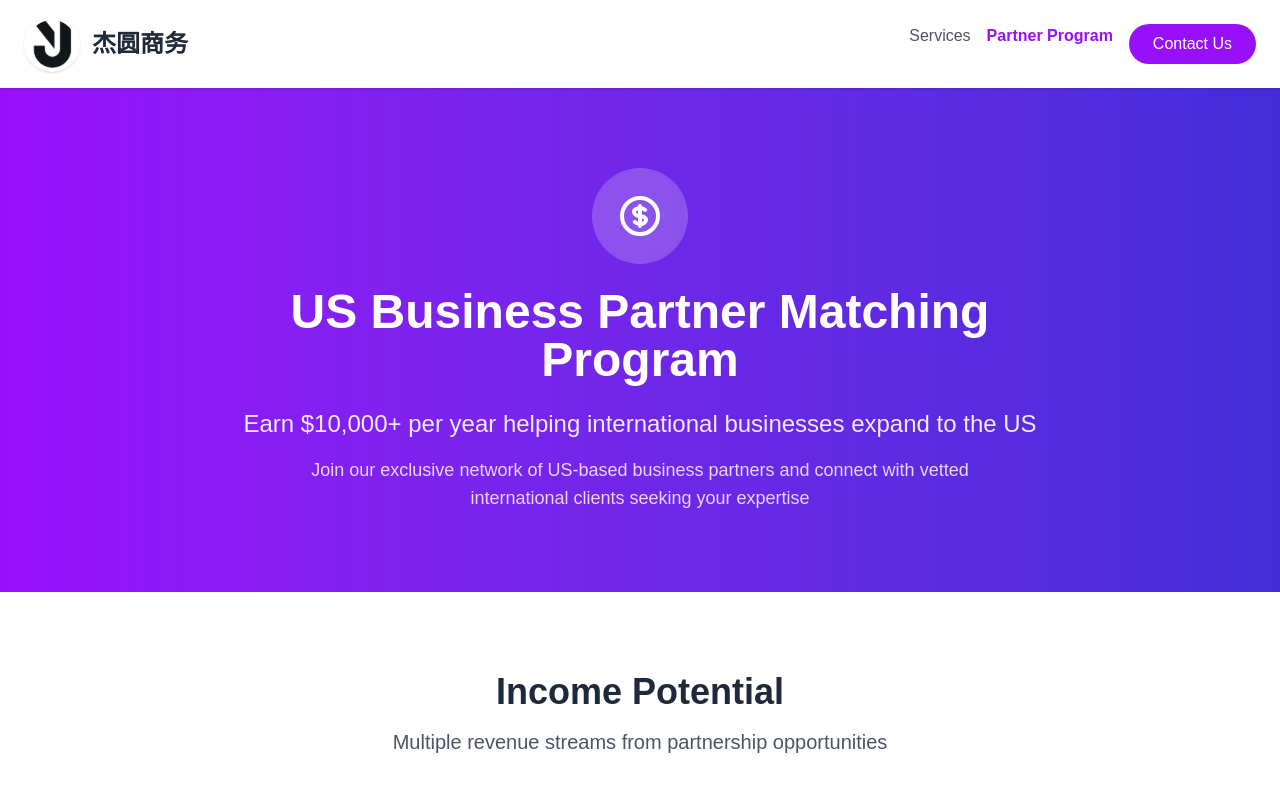
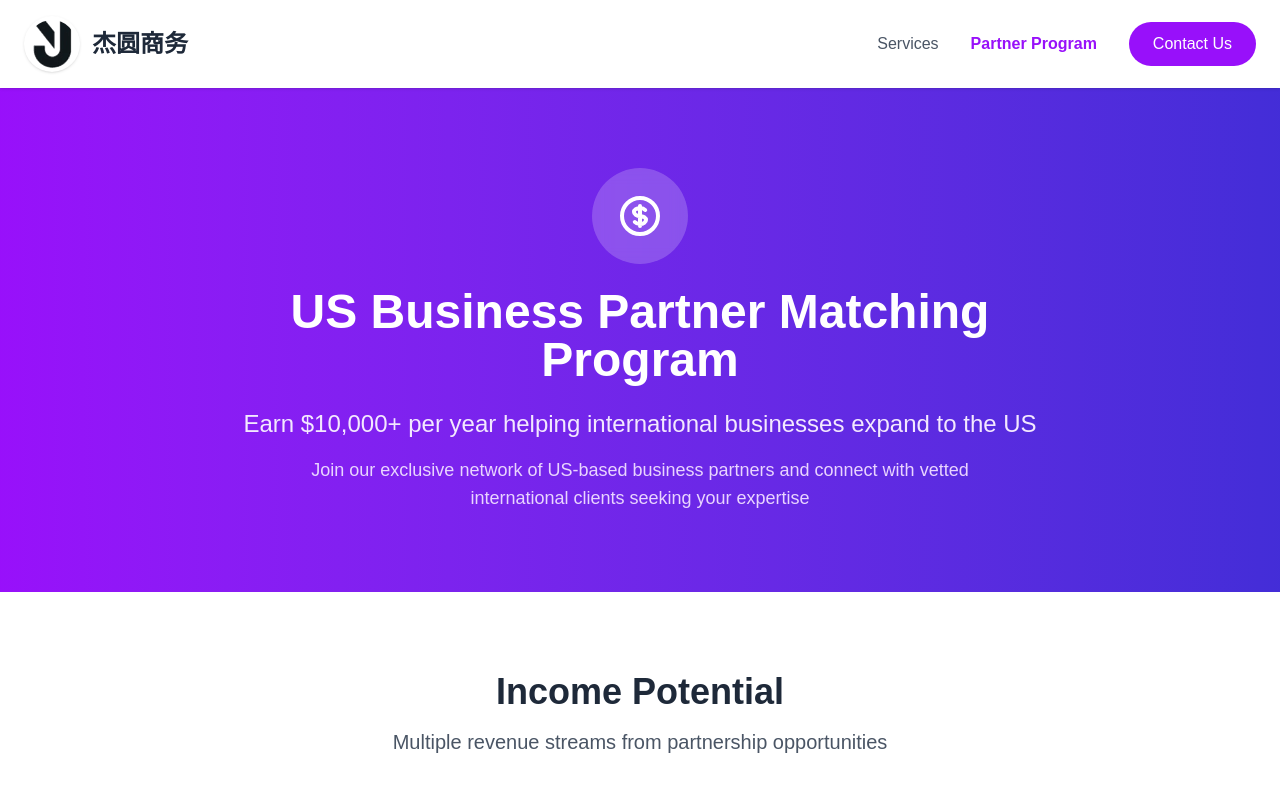
Before and after one commit to dotku/us-business-service, a Next.js app: page /partners in a window 1280 px wide. Shown: the top 800 px of the page. Built offline with nearby package versions, Linux system fonts and the light colour scheme.

Commit message:
service menu item fix

```diff
--- a/app/partners/page.tsx
+++ b/app/partners/page.tsx
@@ -21,10 +21,14 @@ export default function Partners() {
             </a>
 
             {/* Desktop Navigation */}
-            <div className="hidden md:flex gap-4">
-              <a href="/#services" className="text-gray-600 hover:text-gray-800">Services</a>
-              <a href="/partners" className="text-purple-600 font-semibold">Partner Program</a>
-              <a href="/#contact" className="bg-purple-600 text-white px-6 py-2 rounded-full hover:bg-purple-700 transition-colors">
+            <div className="hidden md:flex items-center gap-6 lg:gap-8">
+              <a href="/#services" className="text-gray-600 hover:text-gray-800 transition-colors font-medium">
+                Services
+              </a>
+              <a href="/partners" className="text-purple-600 font-semibold hover:text-purple-700 transition-colors">
+                Partner Program
+              </a>
+              <a href="/#contact" className="bg-purple-600 text-white px-6 py-2.5 rounded-full hover:bg-purple-700 transition-colors font-medium">
                 Contact Us
               </a>
             </div>
@@ -62,24 +66,24 @@ export default function Partners() {
 
           {/* Mobile Menu */}
           {mobileMenuOpen && (
-            <div className="md:hidden mt-4 pb-4 space-y-3">
+            <div className="md:hidden mt-4 pb-4 space-y-3 border-t border-gray-100 pt-4">
               <a
                 href="/#services"
-                className="block py-2 text-gray-600 hover:text-gray-800"
+                className="block py-2 px-2 text-gray-600 hover:text-gray-800 hover:bg-gray-50 rounded-lg transition-colors font-medium"
                 onClick={() => setMobileMenuOpen(false)}
               >
                 Services
               </a>
               <a
                 href="/partners"
-                className="block py-2 text-purple-600 font-semibold"
+                className="block py-2 px-2 text-purple-600 font-semibold hover:bg-purple-50 rounded-lg transition-colors"
                 onClick={() => setMobileMenuOpen(false)}
               >
                 Partner Program
               </a>
               <a
                 href="/#contact"
-                className="block bg-purple-600 text-white px-6 py-2 rounded-full hover:bg-purple-700 transition-colors text-center"
+                className="block bg-purple-600 text-white px-6 py-2.5 rounded-full hover:bg-purple-700 transition-colors text-center font-medium mt-2"
                 onClick={() => setMobileMenuOpen(false)}
               >
                 Contact Us
```
